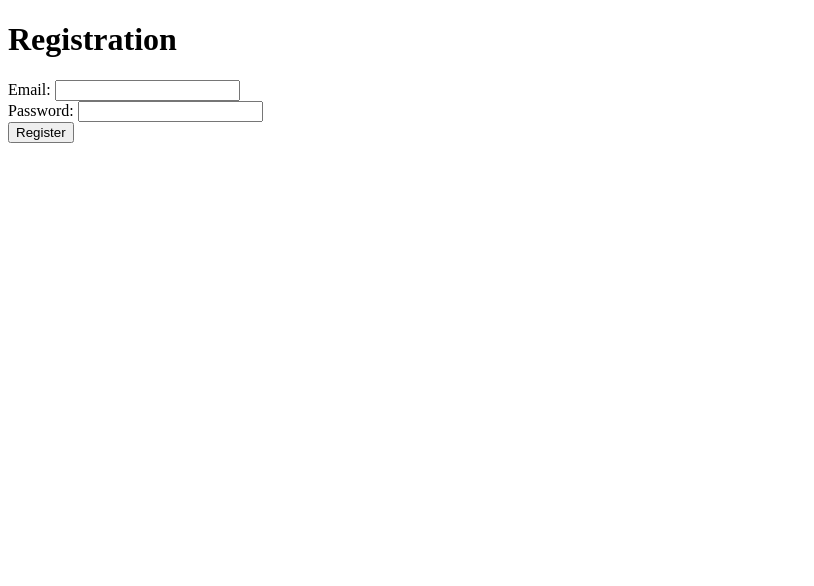
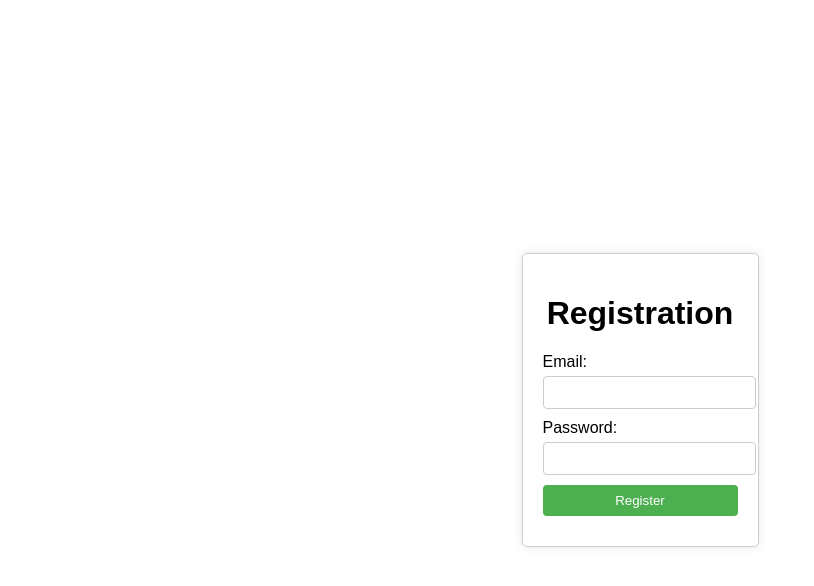
Before and after one commit to LILANGEL769/TestFounder, a plain HTML site: page home.html in a window 1280 px wide. Shown: the whole page, without its empty margins (0-814 px from the left). Drawn offline with Linux system fonts and the light colour scheme.

Commit message:
Update home.html

```diff
--- a/home.html
+++ b/home.html
@@ -2,9 +2,9 @@
 <html>
 <head>
   <title>Registration</title>
-  <script src="https://www.gstatic.com/firebasejs/9.0.2/firebase-app.js"></script>
-  <script src="https://www.gstatic.com/firebasejs/9.0.2/firebase-auth.js"></script>
-  <script src="https://www.gstatic.com/firebasejs/9.0.2/firebase-firestore.js"></script>
+  <script src="https://www.gstatic.com/firebasejs/9.6.1/firebase-app.js"></script>
+  <script src="https://www.gstatic.com/firebasejs/9.6.1/firebase-auth.js"></script>
+  <script src="https://www.gstatic.com/firebasejs/9.6.1/firebase-firestore.js"></script>
   <script>
     // Initialize Firebase
     var firebaseConfig = {
@@ -18,44 +18,97 @@
     };
     firebase.initializeApp(firebaseConfig);
   </script>
+  <style>
+    body {
+      display: flex;
+      justify-content: center;
+      align-items: center;
+      height: 100vh;
+      margin: 0;
+      font-family: Arial, sans-serif;
+    }
+
+    .container {
+      max-width: 400px;
+      padding: 20px;
+      border: 1px solid #ccc;
+      border-radius: 5px;
+      box-shadow: 0 0 10px rgba(0, 0, 0, 0.1);
+    }
+
+    h1 {
+      text-align: center;
+    }
+
+    .form-group {
+      margin-bottom: 10px;
+    }
+
+    label {
+      display: block;
+      margin-bottom: 5px;
+    }
+
+    input[type="email"],
+    input[type="password"] {
+      width: 100%;
+      padding: 8px;
+      border: 1px solid #ccc;
+      border-radius: 4px;
+    }
+
+    button[type="submit"] {
+      width: 100%;
+      padding: 8px;
+      background-color: #4caf50;
+      color: white;
+      border: none;
+      border-radius: 4px;
+      cursor: pointer;
+    }
+
+    button[type="submit"]:hover {
+      background-color: #45a049;
+    }
+  </style>
 </head>
 <body>
-  <h1>Registration</h1>
-
-  <form id="registration-form">
-    <label for="email">Email:</label>
-    <input type="email" id="email" name="email" required><br>
-
-    <label for="password">Password:</label>
-    <input type="password" id="password" name="password" required><br>
-
-    <button type="submit">Register</button>
-  </form>
+  <div class="container">
+    <h1>Registration</h1>
+    <div class="form-group">
+      <label for="emailInput">Email:</label>
+      <input type="email" id="emailInput" required>
+    </div>
+    <div class="form-group">
+      <label for="passwordInput">Password:</label>
+      <input type="password" id="passwordInput" required>
+    </div>
+    <div class="form-group">
+      <button type="submit" id="registerButton">Register</button>
+    </div>
+  </div>
 
   <script>
-    // Handle registration form submission
-    document.getElementById("registration-form").addEventListener("submit", function(event) {
-      event.preventDefault(); // Prevent form submission
+    // Get the register button element
+    var registerButton = document.getElementById('registerButton');
 
-      var email = document.getElementById("email").value;
-      var password = document.getElementById("password").value;
+    // Add an event listener to the register button
+    registerButton.addEventListener('click', function() {
+      // Get the user's email and password from the input fields
+      var email = document.getElementById('emailInput').value;
+      var password = document.getElementById('passwordInput').value;
 
-      // Create user with email and password
+      // Register the user with Firebase
       firebase.auth().createUserWithEmailAndPassword(email, password)
         .then(function(userCredential) {
-          // Registration successful
-          var user = userCredential.user;
-          console.log("User registered:", user);
-
-          // TODO: Handle post-registration actions (e.g., redirect to another page)
+          // User registered successfully
+          console.log('User registered:', userCredential.user);
+          alert('Registration successful!');
         })
         .catch(function(error) {
-          // Registration failed
-          var errorCode = error.code;
-          var errorMessage = error.message;
-          console.error("Registration failed:", errorCode, errorMessage);
-
-          // TODO: Handle registration error (e.g., display error message to the user)
+          // An error occurred during registration
+          console.error('Registration error:', error);
+          alert('Registration failed. Please try again.');
         });
     });
   </script>
```
